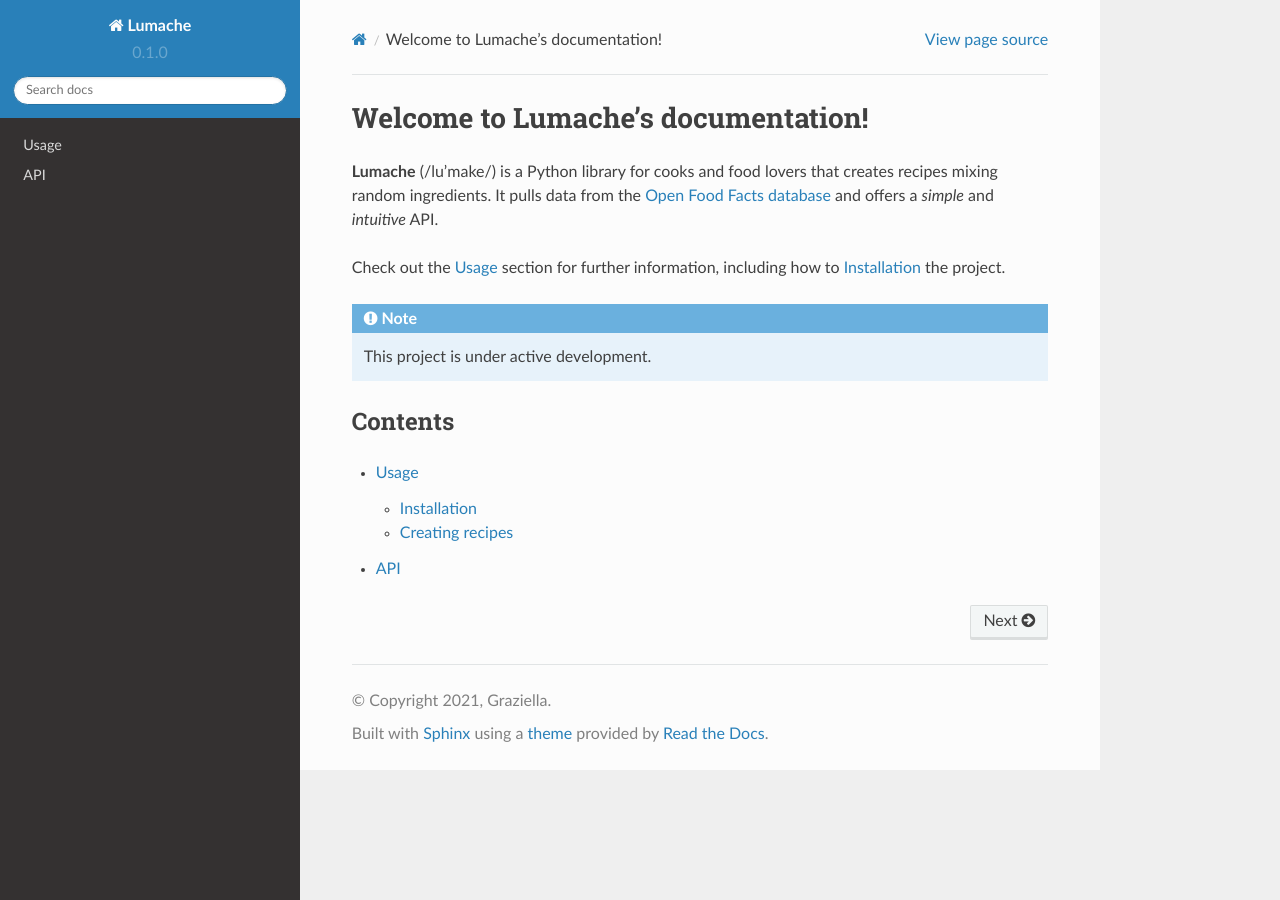
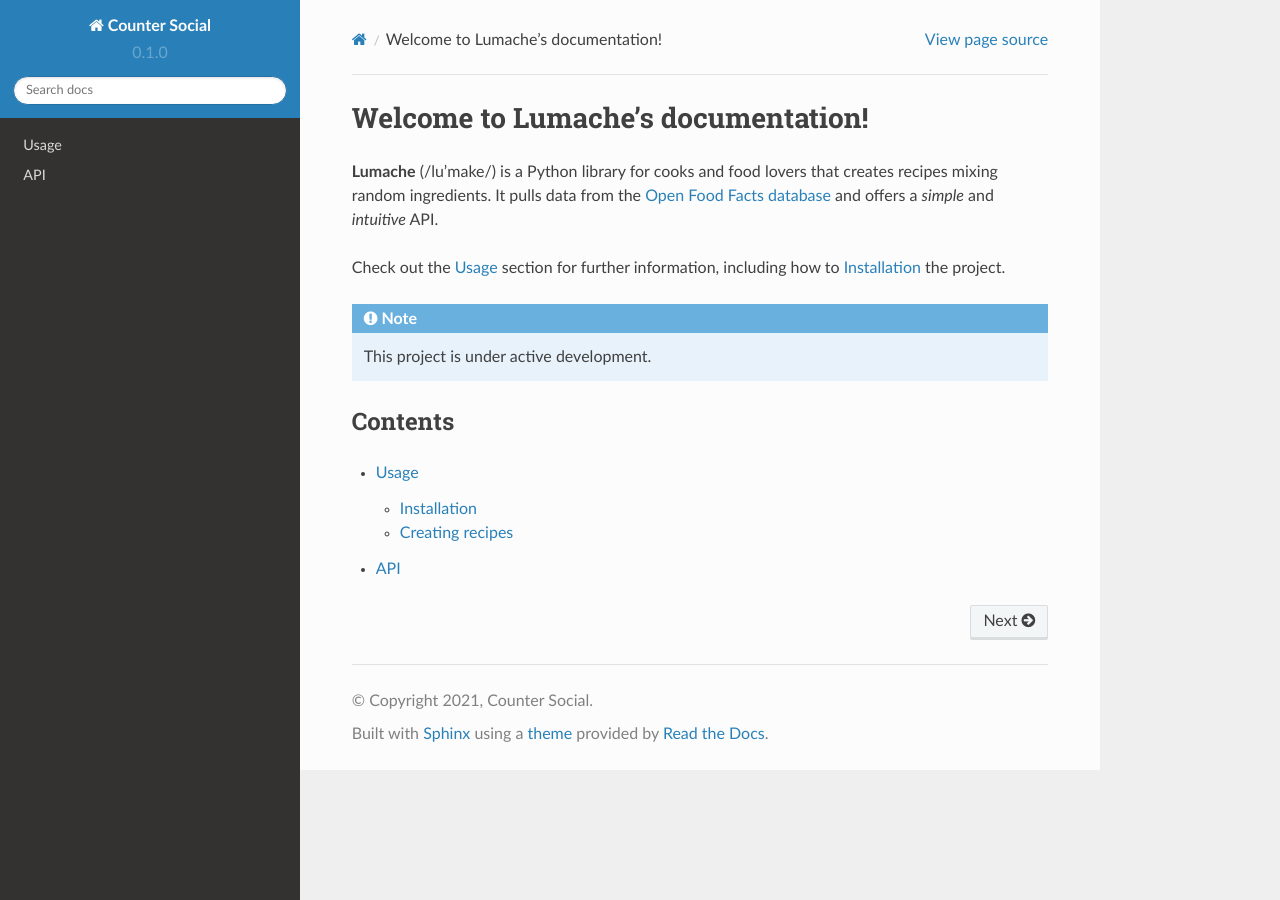
Before and after one commit to itskel/userguide, a Sphinx documentation site: the page built from docs/source/index.rst, in a window 1280 px wide. Built offline with Sphinx 7.4.7 and the Read the Docs theme 2.0.0, drawn with Linux system fonts in a browser that asks for light colours.

Commit message:
Update conf.py

```diff
--- a/docs/source/conf.py
+++ b/docs/source/conf.py
@@ -2,11 +2,11 @@
 
 # -- Project information
 
-project = 'Lumache'
-copyright = '2021, Graziella'
-author = 'Graziella'
+project = 'Counter Social'
+copyright = '2021, Counter Social'
+author = 'Counter Social'
 
-release = '0.1'
+release = '1.0'
 version = '0.1.0'
 
 # -- General configuration
```
